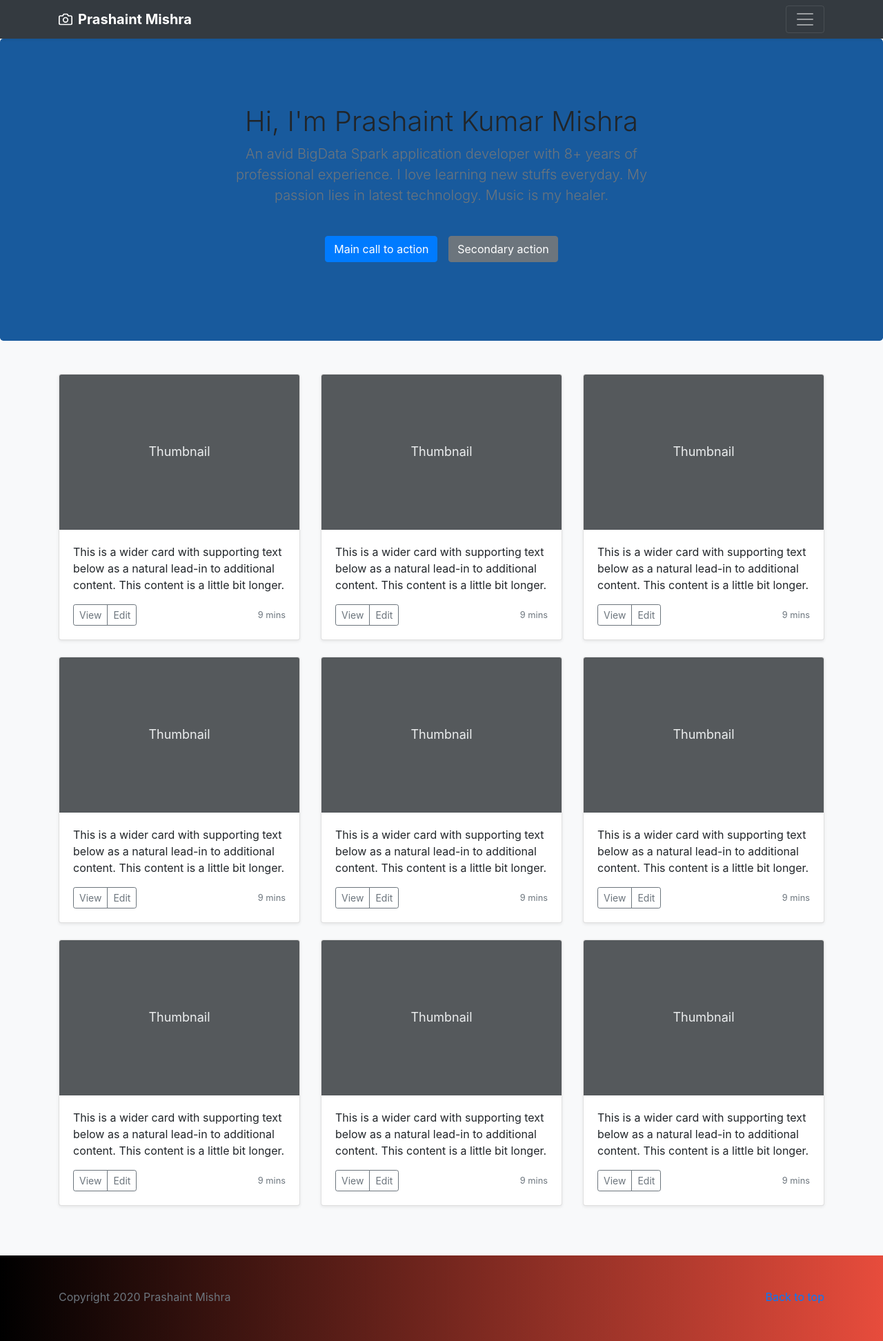
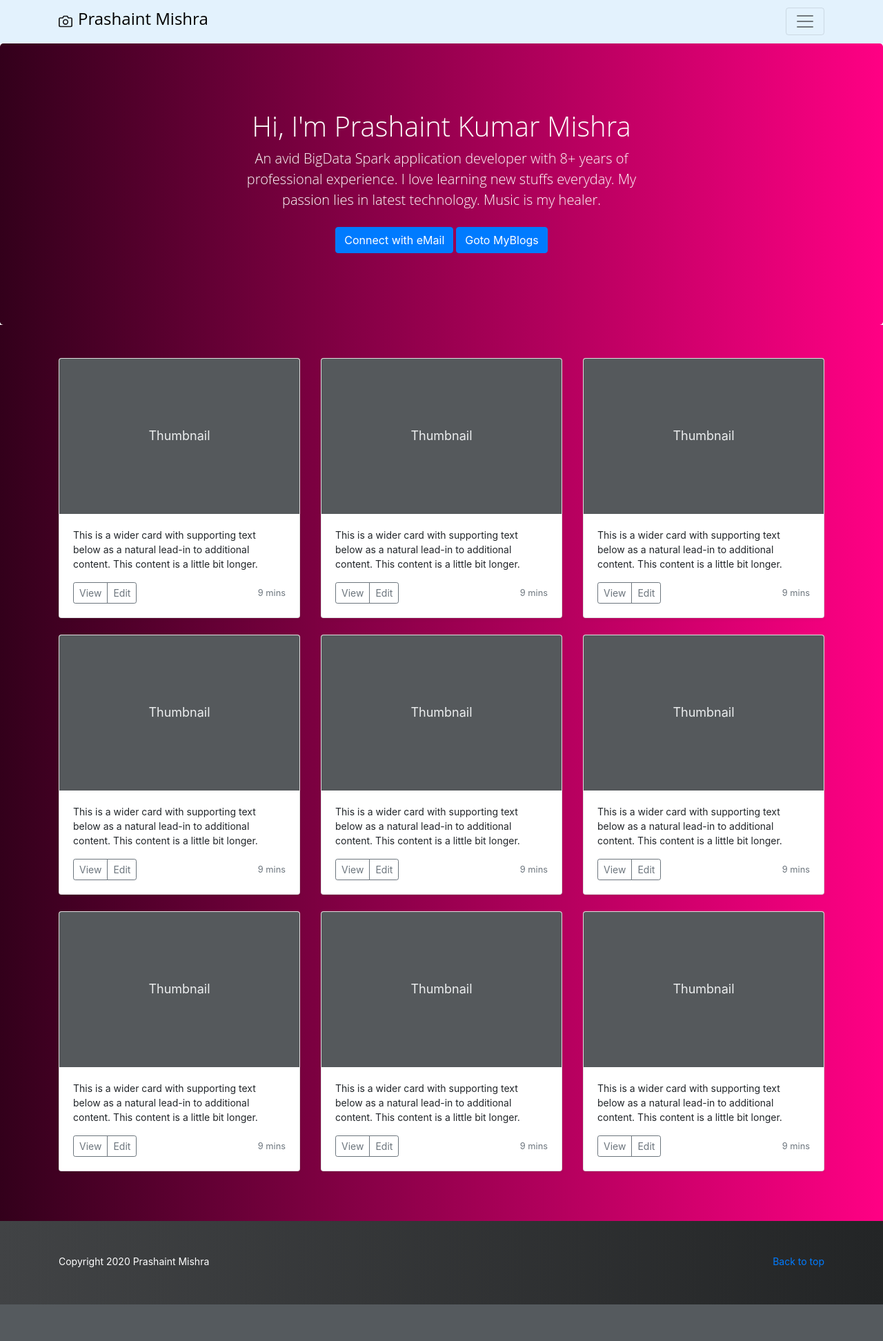
Before and after one commit to prashaint/django_prashaint_portfolio_project, a Django app: page / in a window 1280 px wide. Shown: the whole page at 69% size. After the commit the page ends 1891 px from the top, so only its background shows below. Run offline with Django 3.2, Linux system fonts and the light colour scheme; some libraries are stand-ins or nearby versions.

Commit message:
ui css changes

```diff
--- a/portfolio/static/album.css
+++ /dev/null
@@ -1,38 +0,0 @@
-.jumbotron {
-  padding-top: 3rem;
-  padding-bottom: 3rem;
-  margin-bottom: 0;
-  background-color: #185a9d;  /* fallback for old browsers */
-}
-@media (min-width: 768px) {
-  .jumbotron {
-    padding-top: 6rem;
-    padding-bottom: 6rem;
-    background-color: #185a9d;
-  }
-}
-
-.jumbotron p:last-child {
-  margin-bottom: 0;
-}
-
-.jumbotron h1 {
-  font-weight: 300;
-}
-
-.jumbotron .container {
-  max-width: 40rem;
-}
-
-footer {
-  padding-top: 3rem;
-  padding-bottom: 3rem;
-  background: #000000;  /* fallback for old browsers */
-  background: -webkit-linear-gradient(to left, #e74c3c, #000000);  /* Chrome 10-25, Safari 5.1-6 */
-  background: linear-gradient(to left, #e74c3c, #000000); /* W3C, IE 10+/ Edge, Firefox 16+, Chrome 26+, Opera 12+, Safari 7+ */
-
-}
-
-footer p {
-  margin-bottom: .25rem;
-}
--- /dev/null
+++ b/portfolio/static/custom.css
@@ -0,0 +1,63 @@
+.jumbotron {
+  padding-top: 3rem;
+  padding-bottom: 3rem;
+  margin-bottom: 0;
+  background-color: #185a9d;  /* fallback for old browsers */
+}
+@media (min-width: 768px) {
+  .jumbotron {
+    padding-top: 6rem;
+    padding-bottom: 6rem;
+    background-color: #185a9d;
+  }
+}
+
+.jumbotron p:last-child {
+  margin-bottom: 0;
+}
+
+.jumbotron h1 {
+  font-weight: 300;
+}
+
+.jumbotron .container {
+  max-width: 40rem;
+}
+
+footer {
+  padding-top: 3rem;
+  padding-bottom: 3rem;
+  background: #232526;  /* fallback for old browsers */
+  background: -webkit-linear-gradient(to right, #414345, #232526);  /* Chrome 10-25, Safari 5.1-6 */
+  background: linear-gradient(to right, #414345, #232526); /* W3C, IE 10+/ Edge, Firefox 16+, Chrome 26+, Opera 12+, Safari 7+ */
+}
+
+footer p {
+  margin-bottom: .25rem;
+}
+
+.container-gradient {
+  background-image: linear-gradient(135deg, #667eea 0%, #764ba2 100%);
+}
+
+@import url('https://fonts.googleapis.com/css2?family=Open+Sans&display=swap');
+
+.bg-gradient {
+  background: #ff0084;  /* fallback for old browsers */
+  background: -webkit-linear-gradient(to right, #33001b, #ff0084);  /* Chrome 10-25, Safari 5.1-6 */
+  background: linear-gradient(to right, #33001b, #ff0084); /* W3C, IE 10+/ Edge, Firefox 16+, Chrome 26+, Opera 12+, Safari 7+ */
+
+}
+h1, h2, h3, h4, .sans-open {
+  font-family: 'Open Sans', sans-serif;
+  color: white;
+}
+
+.text-sans {
+  font-family: 'Open Sans', sans-serif;
+  color: black;
+}
+
+p {
+  font-size: 0.875em; /* 14px/16=0.875em */
+}
--- a/portfolio/templates/portfolio/home.html
+++ b/portfolio/templates/portfolio/home.html
@@ -29,33 +29,34 @@
       }
     </style>
     <!-- Custom styles for this template -->
-    <link rel="stylesheet" type="text/css" href="{% static '/album.css' %}"/>
+    <link rel="stylesheet" type="text/css" href="{% static '/custom.css' %}"/>
+    <!-- <link rel="stylesheet" type="text/css" href="{% static '/navbar.css' %}"/> -->
   </head>
   <body>
     <header>
-  <div class="collapse bg-dark" id="navbarHeader">
-    <div class="container">
+  <div class="collapse bg-light" id="navbarHeader">
+    <div class="container bg-light">
       <div class="row">
         <div class="col-sm-8 col-md-7 py-4">
-          <h4 class="text-white">About Me</h4>
-          <p class="text-muted">I am an IT professional graduated from BIT Mesra</p>
+          <h3 class="text-primary">About Me</h3>
+          <p class="text-primary">I am an IT professional graduated from BIT Mesra</p>
         </div>
         <div class="col-sm-4 offset-md-1 py-4">
-          <h4 class="text-white">Contact</h4>
-          <ul class="list-unstyled">
-            <li><a href="#" class="text-white">Follow on Twitter</a></li>
-            <li><a href="#" class="text-white">Like on Facebook</a></li>
-            <li><a href="#" class="text-white">Email me</a></li>
+          <h3 class="text-white">Contact</h3>
+          <ul class="list-unstyled bg-info">
+            <li><a href="#" class="text-primary">Follow on Twitter</a></li>
+            <li><a href="#" class="text-primary">Like on Facebook</a></li>
+            <li><a href="#" class="text-primary">Email me</a></li>
           </ul>
         </div>
       </div>
     </div>
   </div>
-  <div class="navbar navbar-dark bg-dark shadow-sm">
-    <div class="container d-flex justify-content-between">
+  <div class="navbar navbar-light text-sans" style="background-color: #e3f2fd;">
+    <div class="container d-flex justify-content-between text-sans">
       <a href="#" class="navbar-brand d-flex align-items-center">
         <svg xmlns="http://www.w3.org/2000/svg" width="20" height="20" fill="none" stroke="currentColor" stroke-linecap="round" stroke-linejoin="round" stroke-width="2" aria-hidden="true" class="mr-2" viewBox="0 0 24 24" focusable="false"><path d="M23 19a2 2 0 0 1-2 2H3a2 2 0 0 1-2-2V8a2 2 0 0 1 2-2h4l2-3h6l2 3h4a2 2 0 0 1 2 2z"/><circle cx="12" cy="13" r="4"/></svg>
-        <strong>Prashaint Mishra</strong>
+        <h4 class="text-sans">Prashaint Mishra</h4>
       </a>
       <button class="navbar-toggler" type="button" data-toggle="collapse" data-target="#navbarHeader" aria-controls="navbarHeader" aria-expanded="false" aria-label="Toggle navigation">
         <span class="navbar-toggler-icon"></span>
@@ -66,20 +67,20 @@
 
 <main role="main">
 
-  <section class="jumbotron text-center bd-placeholder-img-lg">
-    <div class="container">
+  <section class="jumbotron bg-gradient">
+    <div class="container text-primary text-center">
       <h1>Hi, I'm Prashaint Kumar Mishra</h1>
-      <p class="lead text-muted">An avid BigData Spark application developer with 8+ years of professional experience.
+      <p class="lead sans-open">An avid BigData Spark application developer with 8+ years of professional experience.
       I love learning new stuffs everyday. My passion lies in latest technology. Music is my healer.
       </p>
       <p>
-        <a href="#" class="btn btn-primary my-2">Main call to action</a>
-        <a href="#" class="btn btn-secondary my-2">Secondary action</a>
+        <a href="#" class="btn btn-primary my-2">Connect with eMail</a>
+        <a href="#" class="btn btn-primary my-2">Goto MyBlogs</a>
       </p>
     </div>
   </section>
 
-  <div class="album py-5 bg-light">
+  <div class="album py-5 bg-gradient">
     <div class="container">
 
       <div class="row">
@@ -226,7 +227,7 @@
 
 </main>
 
-<footer class="text-muted">
+<footer class="text-white">
   <div class="container">
     <p class="float-right">
       <a href="#">Back to top</a>
```
Also changed, not shown: portfolio/static/navbar.css (added, +7 -0 lines).
